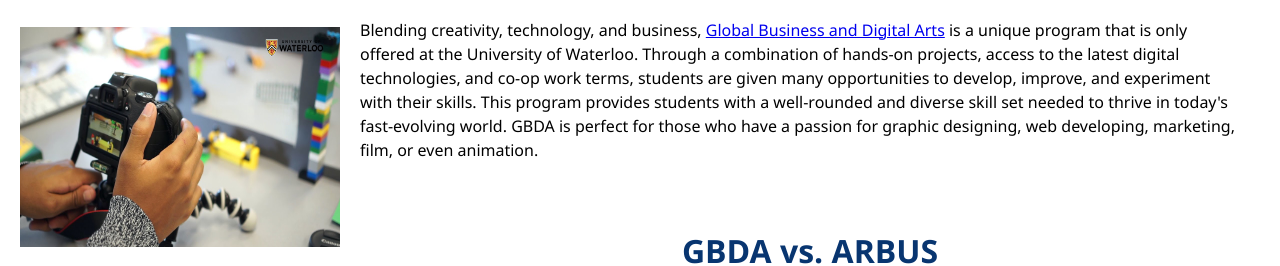
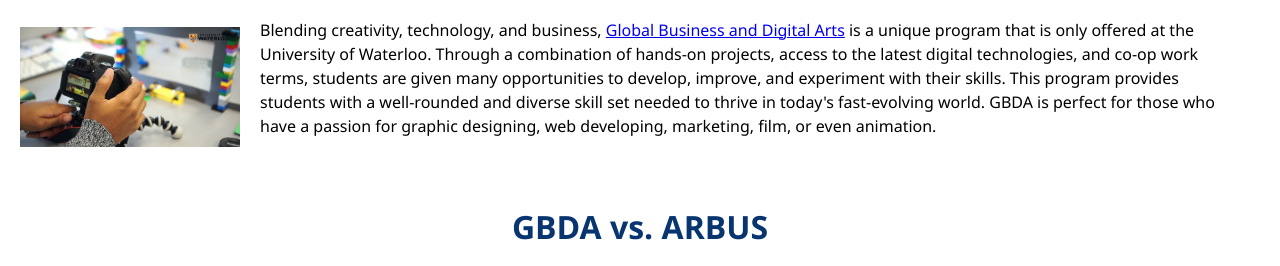
Before and after one commit to CatGoesGH/Personal-Website-Development-Assignment, a plain HTML site: page index.html in a window 1280 px wide. Shown: the part 722-988 px from the top of the page. Drawn offline with Linux system fonts and the light colour scheme.

Commit message:
edited images

```diff
--- a/index.html
+++ b/index.html
@@ -135,7 +135,7 @@
     </p>
 
   <h2>What is Global Business and Digital Arts?</h2>
-  <img src="What is GBDA.jpg" alt="filming" width="320" height="220" class="left-img">
+  <img src="What is GBDA.jpg" alt="filming" width="220" height="120" class="left-img">
     <p>
       Blending creativity, technology, and business, <a href="https://uwaterloo.ca/future-students/programs/global-business-and-digital-arts">Global Business and Digital Arts</a> is a unique program that is only offered at the University of Waterloo. Through a combination of hands-on projects, access to the latest digital technologies, and co-op work terms, students are given many opportunities to develop, improve, and experiment with their skills. This program provides students with a well-rounded and diverse skill set needed to thrive in today's fast-evolving world. GBDA is perfect for those who have a passion for graphic designing, web developing, marketing, film, or even animation.
     </p>
```
